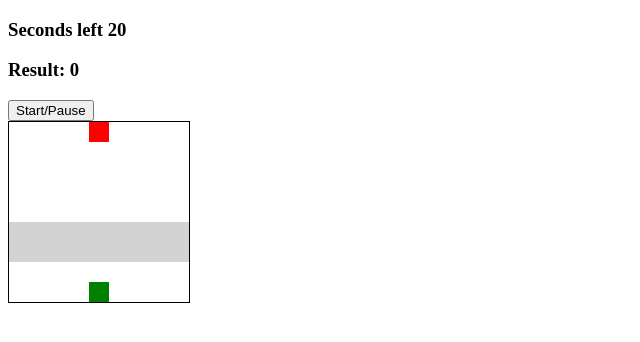
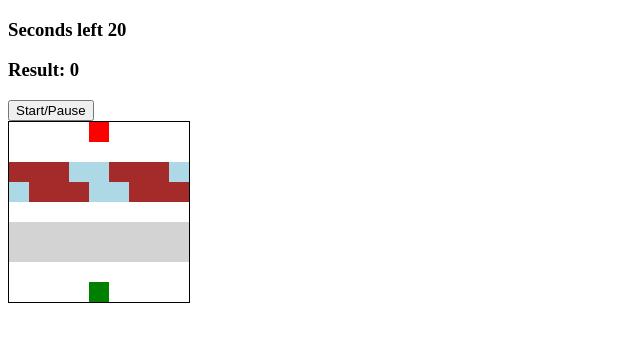
Before and after one commit to aaronbrels/Frogger, a plain HTML site: page index.html in a window 1280 px wide. Shown: the whole page, without its empty margins (0-640 px from the left). Drawn offline with Linux system fonts and the light colour scheme.

Commit message:
Added moveLogRight function, added to autoMoveLogs, and added logsRight variable.

```diff
--- a/index.html
+++ b/index.html
@@ -33,24 +33,24 @@
     <div></div>
     <div></div>
     <div></div>
-    <div class="log-left"></div>
-    <div class="log-left"></div>
-    <div class="log-left"></div>
-    <div class="log-left"></div>
-    <div class="log-left"></div>
-    <div class="log-left"></div>
-    <div class="log-left"></div>
-    <div class="log-left"></div>
-    <div class="log-right"></div>
-    <div class="log-right"></div>
-    <div class="log-right"></div>
-    <div class="log-right"></div>
-    <div class="log-right"></div>
-    <div class="log-right"></div>
-    <div class="log-right"></div>
-    <div class="log-right"></div>
-    <div class="log-right"></div>
-    <div class="log-right"></div>
+    <div class="log-left l1"></div>
+    <div class="log-left l2"></div>
+    <div class="log-left l3"></div>
+    <div class="log-left l4"></div>
+    <div class="log-left l5"></div>
+    <div class="log-left l1"></div>
+    <div class="log-left l2"></div>
+    <div class="log-left l3"></div>
+    <div class="log-left l4"></div>
+    <div class="log-right l5"></div>
+    <div class="log-right l1"></div>
+    <div class="log-right l2"></div>
+    <div class="log-right l3"></div>
+    <div class="log-right l4"></div>
+    <div class="log-right l5"></div>
+    <div class="log-right l1"></div>
+    <div class="log-right l2"></div>
+    <div class="log-right l3"></div>
     <div></div>
     <div></div>
     <div></div>
@@ -60,24 +60,24 @@
     <div></div>
     <div></div>
     <div></div>
-    <div class="car-left"></div>
-    <div class="car-left"></div>
-    <div class="car-left"></div>
-    <div class="car-left"></div>
-    <div class="car-left"></div>
-    <div class="car-left"></div>
-    <div class="car-left"></div>
-    <div class="car-left"></div>
-    <div class="car-left"></div>
-    <div class="car-right"></div>
-    <div class="car-right"></div>
-    <div class="car-right"></div>
-    <div class="car-right"></div>
-    <div class="car-right"></div>
-    <div class="car-right"></div>
-    <div class="car-right"></div>
-    <div class="car-right"></div>
-    <div class="car-right"></div>
+    <div class="car-left c1"></div>
+    <div class="car-left c2"></div>
+    <div class="car-left c3"></div>
+    <div class="car-left c1"></div>
+    <div class="car-left c2"></div>
+    <div class="car-left c3"></div>
+    <div class="car-left c1"></div>
+    <div class="car-left c2"></div>
+    <div class="car-left c3"></div>
+    <div class="car-right c1"></div>
+    <div class="car-right c2"></div>
+    <div class="car-right c3"></div>
+    <div class="car-right c1"></div>
+    <div class="car-right c2"></div>
+    <div class="car-right c3"></div>
+    <div class="car-right c1"></div>
+    <div class="car-right c2"></div>
+    <div class="car-right c3"></div>
     <div></div>
     <div></div>
     <div></div>
@@ -96,7 +96,6 @@
     <div></div>
     <div></div>
     <div></div>
-    <div></div>
 </div>
 
     <script src="main.js"></script>
--- a/main.js
+++ b/main.js
@@ -3,6 +3,7 @@ let resultDisplay = document.querySelector("#result")
 let startPauseButton = document.querySelector("#start-pause-button")
 let squares = document.querySelectorAll(".grid div")
 let logsLeft = document.querySelectorAll(".log-left")
+let logsRight = document.querySelectorAll(".log-right")
 console.log(squares) // squares is essentially an array of all the divs/gridboxes that I created in the html
 
 let currentIndex = 76 // that is where the starting block falls in the index array
@@ -36,15 +37,59 @@ document.addEventListener("keyup", moveFrog)
 
 
 function autoMoveLogs() {
-    logsLeft.forEach(logLeft => moveLogLeft(logLeft) ) // look into forEach
+    logsLeft.forEach(logLeft => moveLogLeft(logLeft)) // look into forEach
+    logsRight.forEach(logRight => moveLogRight(logRight))
 }
-autoMoveLogs
+
 
 function moveLogLeft(logLeft) {
-    switch(true) {
+    switch(true) { // if the first case is true ???
       case logLeft.classList.contains("l1"):
         logLeft.classList.remove("l1")
         logLeft.classList.add("l2")
         break
+      case logLeft.classList.contains("l2"):
+         logLeft.classList.remove("l2")
+         logLeft.classList.add("l3")
+        break
+      case logLeft.classList.contains("l3"):
+           logLeft.classList.remove("l3")
+           logLeft.classList.add("l4")
+        break
+      case logLeft.classList.contains("l4"):
+           logLeft.classList.remove("l4")
+           logLeft.classList.add("l5")
+        break
+      case logLeft.classList.contains("l5"):
+           logLeft.classList.remove("l5")
+           logLeft.classList.add("l1")
+        break
     }
 }
+
+function moveLogRight(logRight) {
+  switch(true) { //
+    case logRight.classList.contains("l1"):
+      logRight.classList.remove("l1")
+      logRight.classList.add("l5") // in order to go the opposite way, go in reverse 1 to 5, 2 to 1, 3 to 2 etc.
+      break
+    case logRight.classList.contains("l2"):
+       logRight.classList.remove("l2")
+       logRight.classList.add("l1")
+      break
+    case logRight.classList.contains("l3"):
+         logRight.classList.remove("l3")
+         logRight.classList.add("l2")
+      break
+    case logRight.classList.contains("l4"):
+         logRight.classList.remove("l4")
+         logRight.classList.add("l3")
+      break
+    case logRight.classList.contains("l5"):
+         logRight.classList.remove("l5")
+         logRight.classList.add("l4")
+      break
+  }
+}
+
+setInterval(autoMoveLogs, 1000)
```
